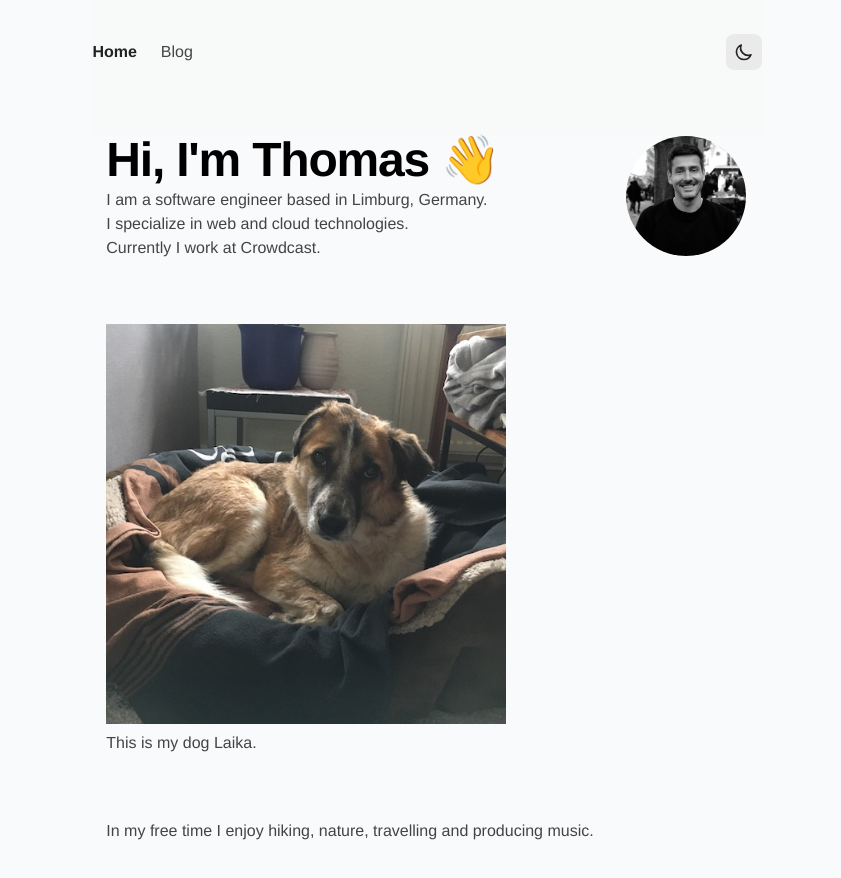
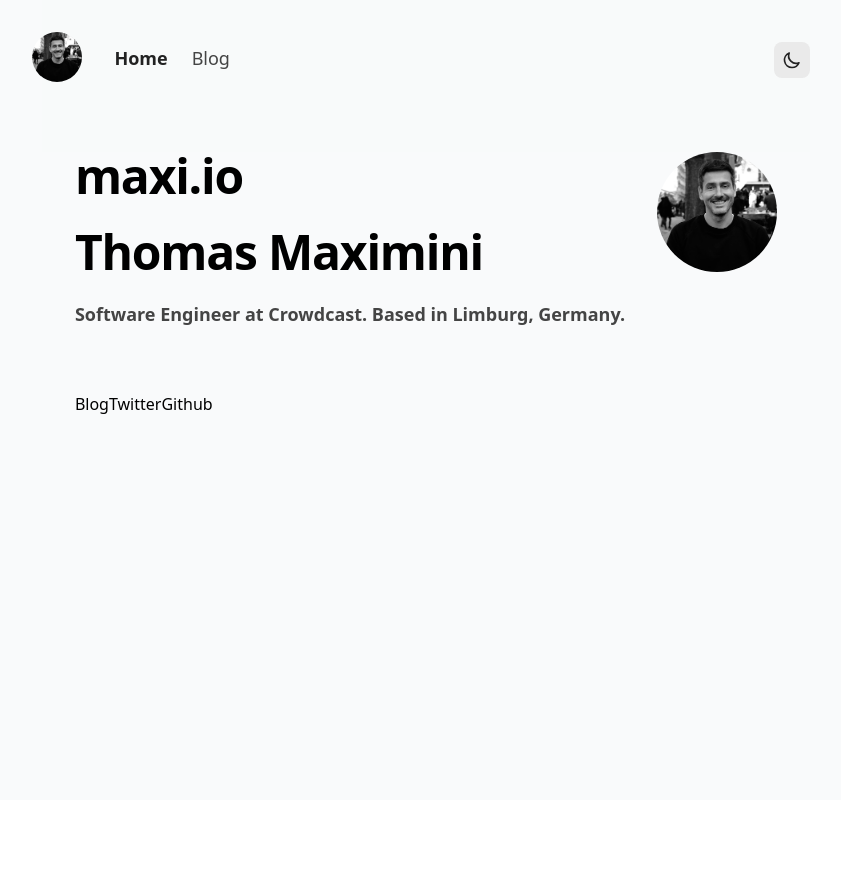
Before and after one commit to tmaximini/blog, a Next.js app: page / in a window 1280 px wide. Shown: the top 878 px of the page, without its empty margins (214-1055 px from the left). After the commit the page ends 800 px from the top, so only its background shows below. Built offline with nearby package versions, Linux system fonts and the light colour scheme.

Commit message:
style updates

```diff
--- a/components/Container.tsx
+++ b/components/Container.tsx
@@ -3,6 +3,7 @@ import { useRouter } from 'next/router';
 import { useTheme } from 'next-themes';
 import { useState, useEffect } from 'react';
 import NextLink from 'next/link';
+import Image from 'next/image';
 import cn from 'classnames';
 
 
@@ -17,7 +18,7 @@ function NavItem({ href, text }) {
           isActive
             ? 'font-semibold text-gray-800 dark:text-gray-200'
             : 'font-normal text-gray-600 dark:text-gray-400',
-          'hidden md:inline-block p-1 sm:px-3 sm:py-2 rounded-lg hover:bg-gray-200 dark:hover:bg-gray-800 transition-all'
+          'text-lg hidden md:inline-block p-1 sm:px-3 sm:py-3 rounded-lg hover:bg-gray-200 dark:hover:bg-gray-800 transition-all'
         )}
       >
         <span className="capsize">{text}</span>
@@ -66,8 +67,18 @@ export default function Container(props) {
         )}
       </Head>
       <div className="flex flex-col justify-center px-8">
-        <nav className="flex items-center justify-between w-full relative max-w-2xl border-gray-200 dark:border-gray-700 mx-auto pt-8 pb-8 sm:pb-16  text-gray-900 bg-gray-50  dark:bg-gray-900 bg-opacity-60 dark:text-gray-100">
-          <div className="ml-[-0.60rem]">
+        <nav className="flex items-center justify-between w-full relative max-w-3xl border-gray-200 dark:border-gray-700 mx-auto pt-8 pb-8 sm:pb-16  text-gray-900 bg-gray-50  dark:bg-gray-900 bg-opacity-60 dark:text-gray-100">
+          <div className="ml-[-0.60rem] flex content-center justify-center self-center">
+            <span className='mr-5'>
+            <Image
+              alt="Thomas Maximini"
+              height={50}
+              width={50}
+              src="/avatar.png"
+              className="rounded-full filter grayscale"
+
+            />
+            </span>
             <NavItem href="/" text="Home" />
             <NavItem href="/blog" text="Blog" />
           </div>
--- a/data/blog/traits-of-good-devs.mdx
+++ b/data/blog/traits-of-good-devs.mdx
@@ -1,6 +1,6 @@
 ---
 title: "Traits of good developers"
-summary: "A collection of traits of good developers - a personal observation"
+summary: "My personal observation"
 image: "/static/images/good-devs/image.jpg"
 publishedAt: "2019-11-02"
 ---
--- a/pages/blog.tsx
+++ b/pages/blog.tsx
@@ -19,7 +19,7 @@ export default function Blog({
       title="Blog – Thomas Maximini"
       description="My personal ramblings"
     >
-      <div className="flex flex-col items-start justify-center max-w-2xl mx-auto mb-16">
+      <div className="flex flex-col items-start justify-center max-w-3xl mx-auto mb-16">
 
         {!filteredBlogPosts.length && (
           <p className="mb-4 text-gray-600 dark:text-gray-400">
--- a/pages/index.tsx
+++ b/pages/index.tsx
@@ -1,37 +1,27 @@
 /* eslint-disable react/no-unescaped-entities */
 import Image from 'next/image';
 
-import BlogPostCard from '../components/BlogPostCard';
+import Link from "next/link";
 import Container from '../components/Container';
 
 
 export default function Home() {
   return (
     <Container>
-      <div className="flex flex-col items-start max-w-2xl border-gray-200 dark:border-gray-700 mx-auto pb-16">
+      <div className="flex flex-col items-start max-w-3xl border-gray-200 dark:border-gray-700 mx-auto pb-16">
         <div className="flex flex-col-reverse sm:flex-row items-start">
           <div className="flex flex-col pr-8">
             <h1 className="font-bold text-3xl md:text-5xl tracking-tight mb-1 text-black dark:text-white">
-            Hi, I'm Thomas 👋
+            maxi.io
+            </h1>
+            <h1 className="font-bold text-3xl md:text-5xl tracking-tight my-6 text-black dark:text-white">
+            Thomas Maximini
             </h1>
 
-            <p className="text-gray-600 dark:text-gray-400 mb-16">
-            I am a software engineer based in Limburg, Germany. <br />
-            I specialize in web and cloud technologies.<br />
-            Currently I work at <a href="https://crowdcast.io">Crowdcast</a>.
+            <p className="text-gray-600 dark:text-white mb-16 text-lg font-bold">
+            Software Engineer at <a href="https://crowdcast.io">Crowdcast</a>. Based in Limburg, Germany.
             </p>
-            <p className="text-gray-600 dark:text-gray-400 mb-16">
-            <Image
-              alt="My dog Laika"
-              width={400}
-              height={400}
-              src="/static/images/laika.jpg"
-            /> <br />
-            This is my dog Laika. <br />
-            </p>
-            <p className="text-gray-600 dark:text-gray-400 mb-16">
-            In my free time I enjoy hiking, nature, travelling and producing music. <br />
-            </p>
+
           </div>
           <div className="w-[80px] md:w-[120px] relative mb-8 sm:mb-0 mr-auto">
             <Image
@@ -43,15 +33,13 @@ export default function Home() {
             />
           </div>
         </div>
-        {/* <h3 className="font-bold text-2xl md:text-4xl tracking-tight mb-6 text-black dark:text-white">
-          Featured Posts
-        </h3>
-        <div>
-          <BlogPostCard
-            title="Serverless GraphQL on AWS Lambda"
-            slug="serverless-graphql"
-          />
-        </div> */}
+        <div className="flex flex-col sm:flex-row items-start">
+          <Link href='/blog'>
+          <a >Blog</a>
+          </Link>
+          <a href='https://twitter.com/tmaximini'>Twitter</a>
+          <a href='https://github.com/tmaximini'>Github</a>
+      </div>
       </div>
     </Container>
   );
--- a/tailwind.config.js
+++ b/tailwind.config.js
@@ -23,7 +23,7 @@ module.exports = {
         }
       },
       fontFamily: {
-        sans: ['Helvetica', ...fontFamily.sans]
+        sans: ['system-ui', ...fontFamily.sans]
       },
       typography: (theme) => ({
         DEFAULT: {
```
Also changed, not shown: .prettierrc.json (added).
